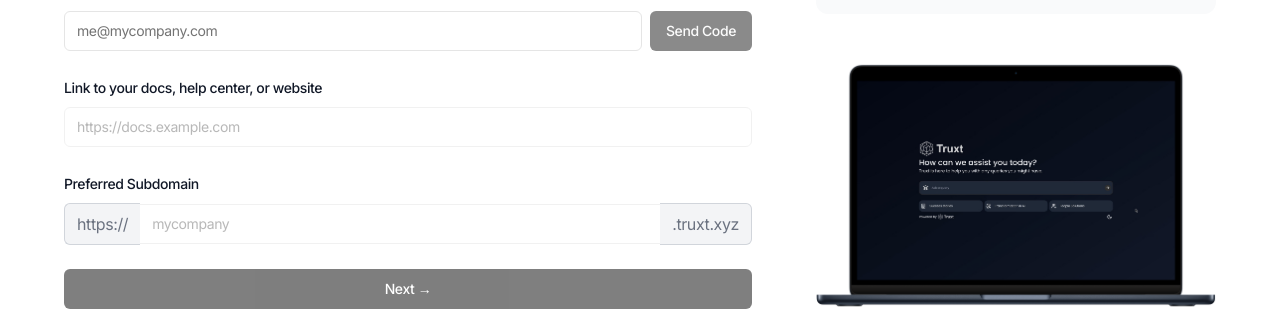
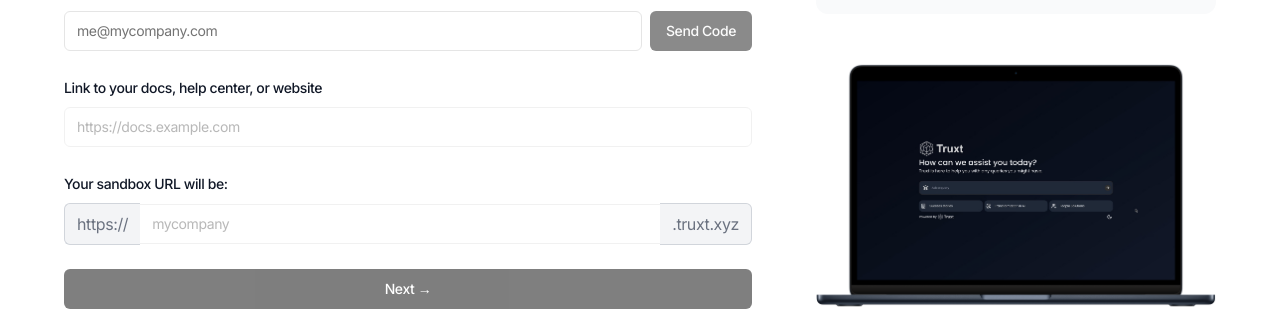
Before and after one commit to Truxt-ai/truxt-ai.github.io, a Next.js app: page /sandbox in a window 1280 px wide. Shown: the part 736-1047 px from the top of the page. Built offline with nearby package versions, Linux system fonts and the light colour scheme.

Commit message:
Maps Updated

```diff
--- a/components/contact-form.tsx
+++ b/components/contact-form.tsx
@@ -165,7 +165,7 @@ export default function ContactForm() {
                         <Card className='overflow-hidden'>
                             <CardContent className='p-0'>
                                 <div className='relative'>
-                                    <iframe src='https://www.google.com/maps/embed?pb=!1m21!1m12!1m3!1d323073.31388438086!2d-74.0885938544205!3d40.77062649020647!2m3!1f0!2f0!3f0!3m2!1i1024!2i768!4f13.1!4m6!3e0!4m0!4m3!3m2!1d40.83661955665882!2d-74.01689776914661!5e0!3m2!1sen!2sin!4v1731266149535!5m2!1sen!2sin' width='100%' height='300' style={{ border: 0 }} allowFullScreen={false} loading='lazy' referrerPolicy='no-referrer-when-downgrade' title='Truxt.ai Location'></iframe>
+                                    <iframe src="https://www.google.com/maps/embed?pb=!1m18!1m12!1m3!1d12071.257707321425!2d-74.03050467981883!3d40.85399794004852!2m3!1f0!2f0!3f0!3m2!1i1024!2i768!4f13.1!3m3!1m2!1s0x89c2f765d06b3ecb%3A0x1411e80500d8a29a!2sRidgefield%20Park%2C%20NJ%2C%20USA!5e0!3m2!1sen!2sin!4v1731353694987!5m2!1sen!2sin" width='100%' height='300' style={{ border: 0 }}  allowFullScreen={true} loading="lazy"></iframe>
                                     <div className='absolute bottom-0 left-0 right-0 bg-white bg-opacity-90 p-2'>
                                         <h2 className='text-xl font-semibold'>Truxt.ai</h2>
                                         <p className='text-gray-600'>
--- a/components/ingest-content/ingest-data.tsx
+++ b/components/ingest-content/ingest-data.tsx
@@ -87,7 +87,7 @@ export default function Component() {
         {
             id: 'subdomain',
             name: 'subdomain',
-            label: 'Preferred Subdomain',
+            label: 'Your sandbox URL will be:',
             placeholder: 'mycompany',
             required: true
         }
```
